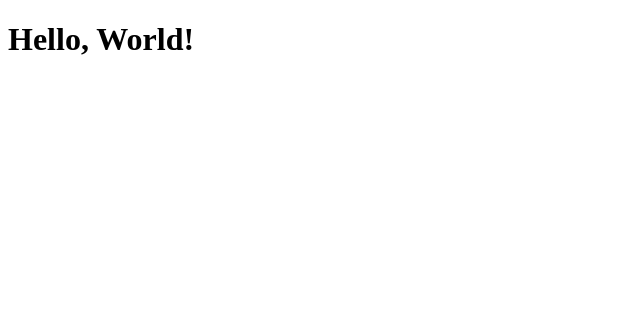
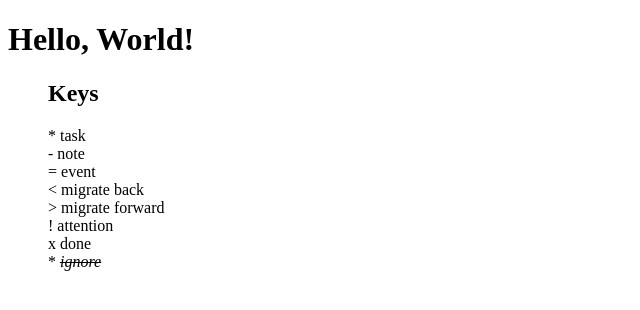
Before and after one commit to ramidem/talaarawan, a plain HTML site: page src/index.html in a window 1280 px wide. Shown: the whole page, without its empty margins (0-640 px from the left). Drawn offline with Linux system fonts and the light colour scheme.

Commit message:
[feat] keys

```diff
--- a/src/index.html
+++ b/src/index.html
@@ -8,6 +8,17 @@
 </head>
 <body>
   <h1>Hello, World!</h1>
+  <ul style="list-style: none;">
+    <h2>Keys</h2>
+    <li>* task</li>
+    <li>- note</li>
+    <li>= event</li>
+    <li>&lt; migrate back</li>
+    <li>&gt; migrate forward</li>
+    <li>! attention</li>
+    <li>x done</li>
+    <li>* <em style="text-decoration: line-through;">ignore</em></li>
+  </ul>
 
   <script src="./index.js"></script>
 </body>
```
